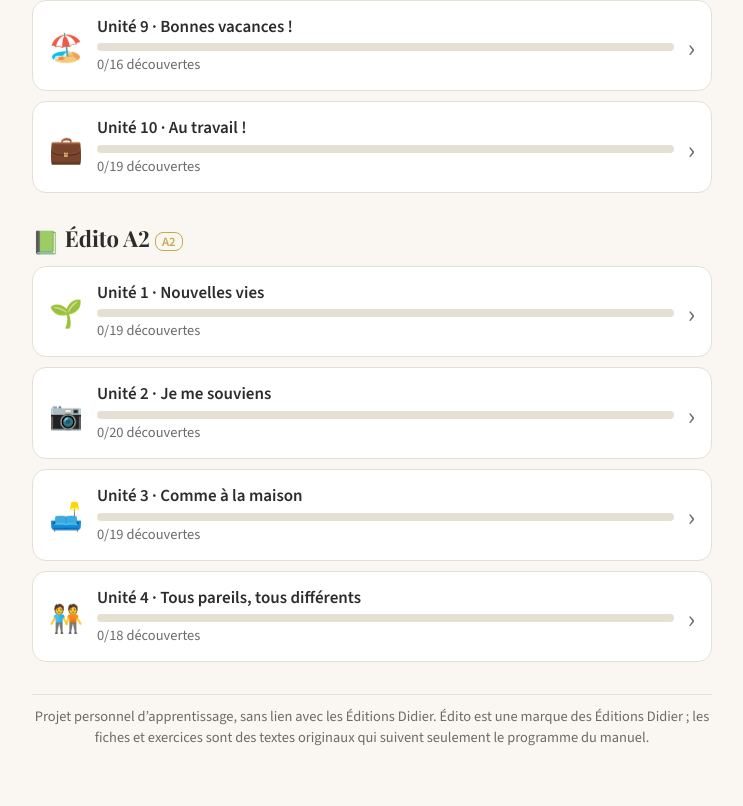
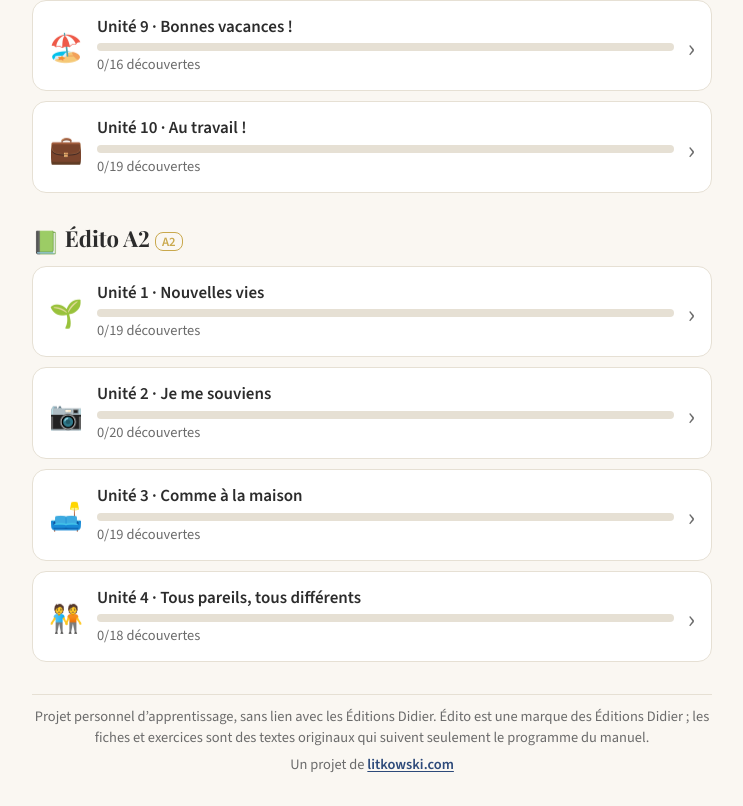
Before and after one commit to nlitkowski/deja, a React (Vite) app: page / in a window 1280 px wide. Shown: the part 2366-3172 px from the top of the page, without its empty margins (414-1157 px from the left). Before the commit the page ends 3139 px from the top, so only its background shows below. Built offline with nearby package versions, Linux system fonts and the light colour scheme.

Commit message:
Homepage reference

```diff
--- a/src/i18n/ui.ts
+++ b/src/i18n/ui.ts
@@ -4,6 +4,8 @@ export const ui = {
   appSubtitle: 'Révisions A1–A2 : Édito, connecteurs et plus encore',
   disclaimer:
     'Projet personnel d’apprentissage, sans lien avec les Éditions Didier. Édito est une marque des Éditions Didier ; les fiches et exercices sont des textes originaux qui suivent seulement le programme du manuel.',
+
+  madeBy: 'Un projet de',
 
   dueCount: (n: number) => (n <= 1 ? 'entrée à réviser' : 'entrées à réviser'),
   newToday: (n: number, max: number) => `Nouvelles aujourd’hui : ${n} / ${max}`,
--- a/src/screens/Home.tsx
+++ b/src/screens/Home.tsx
@@ -113,7 +113,15 @@ export function Home({ onStart, onOpenSheets, onOpenSheet, onOpenSettings }: Pro
           </section>
         ))}
 
-        <footer className="disclaimer muted small">{ui.disclaimer}</footer>
+        <footer className="disclaimer muted small">
+          <p>{ui.disclaimer}</p>
+          <p>
+            {ui.madeBy}{' '}
+            <a href="https://litkowski.com" target="_blank" rel="noopener noreferrer">
+              litkowski.com
+            </a>
+          </p>
+        </footer>
       </div>
     </AppLayout>
   );
--- a/src/styles/global.css
+++ b/src/styles/global.css
@@ -219,6 +219,17 @@ button {
   padding-top: 12px;
   border-top: var(--border-w) solid var(--border);
   text-align: center;
+}
+
+.disclaimer a {
+  color: var(--accent);
+  font-weight: 600;
+  text-underline-offset: 2px;
+}
+
+.disclaimer a:focus-visible {
+  outline: 2px solid var(--accent);
+  outline-offset: 2px;
 }
 
 /* Settings */
```
